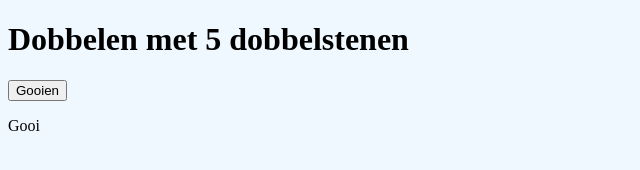
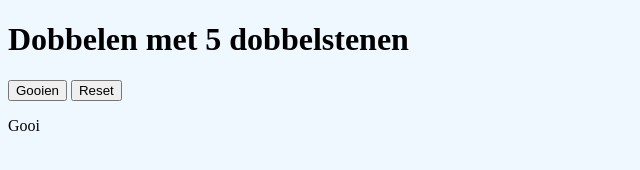
Before and after one commit to walid-elaazmani/OEFENINGEN, a plain HTML site: page Dobbelsteen/index.html in a window 1280 px wide. Shown: the whole page, without its empty margins (0-640 px from the left). Drawn offline with Linux system fonts and the light colour scheme.

Commit message:
update dobbelsteen
added reset button + function -> resets max score to zero

```diff
--- a/Dobbelsteen/index.html
+++ b/Dobbelsteen/index.html
@@ -14,6 +14,7 @@
 
 
     <button onclick="dobbelsteenGooien()">Gooien</button>
+    <button onclick="reset()">Reset</button>
 
     <p id="gooi">Gooi</p>
 
--- a/Dobbelsteen/math.js
+++ b/Dobbelsteen/math.js
@@ -6,10 +6,7 @@ function dobbelsteenGooien(){
 
     var aa = document.getElementById("gooi");
 
-
     var myArray = [0,0,0,0,0,0,0];
-
-
 
 
     for(let i = 0; i<5; i++ ){
@@ -48,3 +45,15 @@ function dobbelsteenGooien(){
     + '\nMax Value:' + myMaxScore;
 
 }
+
+
+function reset(){
+    var aa = document.getElementById("gooi");
+
+    myMaxScore = 0
+
+
+    aa.innerText = 'Gooi';
+
+
+}
```
